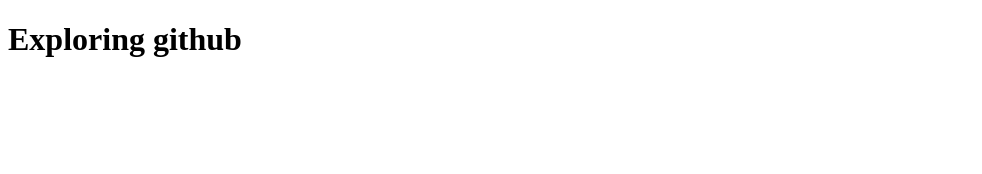
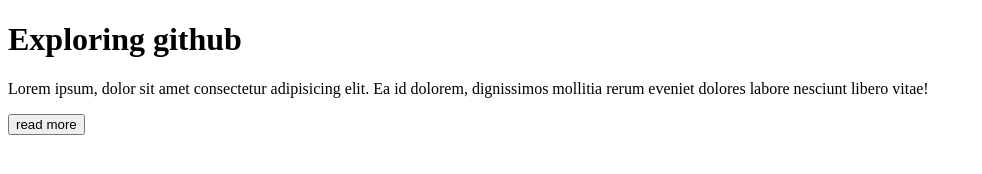
Before and after one commit to SamiaBaly/my-second-github, a plain HTML site: page index.html in a window 1280 px wide. Shown: the whole page, without its empty margins (0-982 px from the left). Drawn offline with Linux system fonts and the light colour scheme.

Commit message:
add p and button tag

```diff
--- a/index.html
+++ b/index.html
@@ -7,5 +7,7 @@
 </head>
 <body>
   <h1>Exploring github</h1>
+  <p>Lorem ipsum, dolor sit amet consectetur adipisicing elit. Ea id dolorem, dignissimos mollitia rerum eveniet dolores labore nesciunt libero vitae!</p>
+  <button>read more</button>
 </body>
 </html>
```
